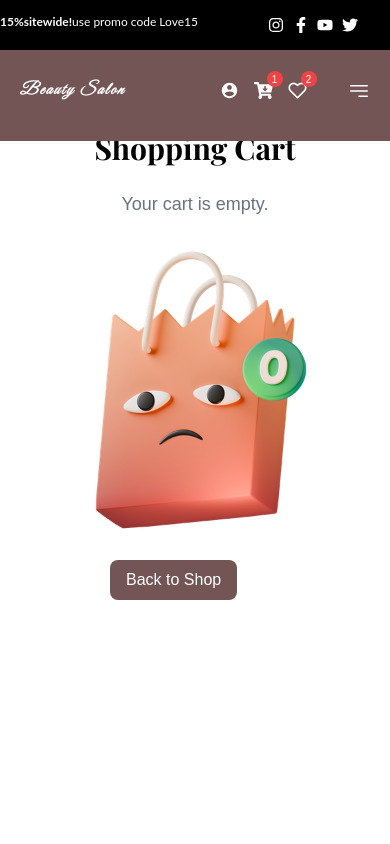
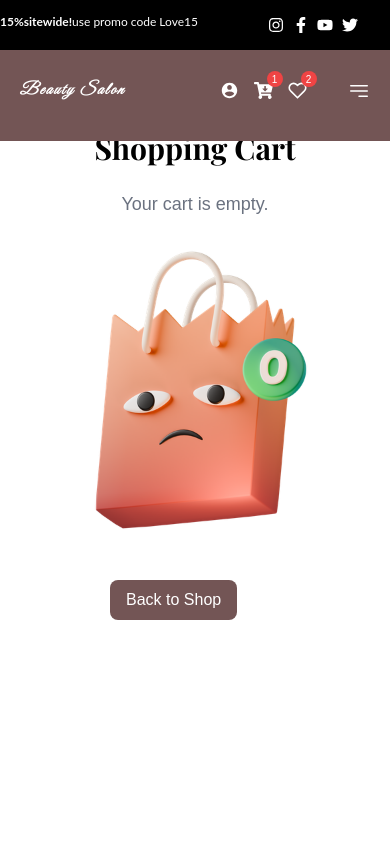
Before and after one commit to Repo-Rani/miletone3-ecommerce-website, a Next.js app: page /cart in a window 390 px wide. Shown: the top 844 px of the page. Built offline with nearby package versions, Linux system fonts and the light colour scheme; a web font is replaced by a local one.

Commit message:
ecommerce website

```diff
--- a/src/app/cart/page.tsx
+++ b/src/app/cart/page.tsx
@@ -70,7 +70,7 @@ const CartPage = () => {
                     {item.title}
                   </h2>
                   <p className="text-gray-600">${item.price}</p>
-                  <div className="flex items-center relative xl:left-[600px] lg:left-[350px] md:left-[320px] md:top-[-20px] top-[5px] w-[200px] ">
+                  <div className="flex items-center relative xl:left-[600px] lg:left-[350px] md:left-[320px] md:top-[-20px] top-[2px] w-[200px] ">
                     <button
                       onClick={() =>
                         dispatch({ type: "DECREASE_QUANTITY", payload: item.id })
@@ -178,7 +178,7 @@ const CartPage = () => {
        className={`bg-[#735555] text-white hover:bg-white hover:text-[#735555] hover:border-[#735555]  px-4 py-2 rounded-lg transition duration-300 ${
          orderPlaced
            ? "relative top-[170px] xxxl:left-[700px] xl:left-[710px] lg:left-[460px] md:left-[330px] xsm:left-[150px] sm:left-[130px] left-[110px]"
-           : "relative md:top-[180px] xsm:top-[170px] top-[-40px] xxxl:left-[700px] xl:left-[645px] lg:left-[440px] md:left-[300px] xsm:left-[140px] sm:left-[110px] left-[100px]"
+           : "relative md:top-[180px] xsm:top-[170px] top-[-20px] xxxl:left-[700px] xl:left-[645px] lg:left-[440px] md:left-[300px] xsm:left-[140px] sm:left-[110px] left-[100px]"
        }`}
      >
        <Link href="/shopall">Back to Shop</Link>
--- a/src/components/Banner.tsx
+++ b/src/components/Banner.tsx
@@ -5,7 +5,7 @@ import Link from "next/link";
 const Banner = () => {
   return (
     <>
-      <div className="relative  md:w-full h-[70vh] sm:h-screen xxl:top-[115px] xl:top-[108px]  md:top-[105px] ">
+      <div className="relative  md:w-full h-[75vh] sm:h-screen xxl:top-[115px] xl:top-[108px]  md:top-[105px] ">
         <div className="hidden md:block">
           <Image
             src="/hero-image.avif"
@@ -53,7 +53,7 @@ const Banner = () => {
       <button
        data-aos="fade-right"
         data-aos-delay="300"
-      className="md:w-[130px] md:h-[45px] w-[65px] h-[25px] relative left-[15px]  sm:left-[20px] sm:top-[-440px] top-[-40px] md:left-[95px] xxxl:left-[220px] xxxl:top-[-420px] xxl:left-[210px] xxl:top-[-380px] xl:top-[-345px] xl:left-[235px] md:text-[18px] text-[12px]  lg:left-[108px]  md:top-[-380px] lg:top-[-360px] hover:bg-white hover:text-[#735555] hover:scale-105 duration-300 transition-all ease-in-out border-[2px] border-white  bg-transparent text-white rounded-sm">
+      className="md:w-[130px] md:h-[45px] w-[65px] h-[25px] relative left-[15px]  sm:left-[20px] sm:top-[-440px] top-[-35px] md:left-[95px] xxxl:left-[220px] xxxl:top-[-420px] xxl:left-[210px] xxl:top-[-380px] xl:top-[-345px] xl:left-[235px] md:text-[18px] text-[12px]  lg:left-[108px]  md:top-[-380px] lg:top-[-360px] hover:bg-white hover:text-[#735555] hover:scale-105 duration-300 transition-all ease-in-out border-[2px] border-white  bg-transparent text-white rounded-sm">
         <Link href="/shopall"> Shop</Link>
       </button>
     </>
```
